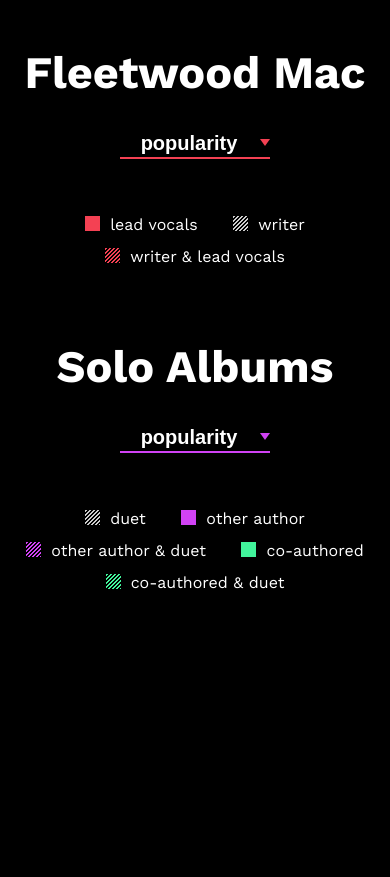
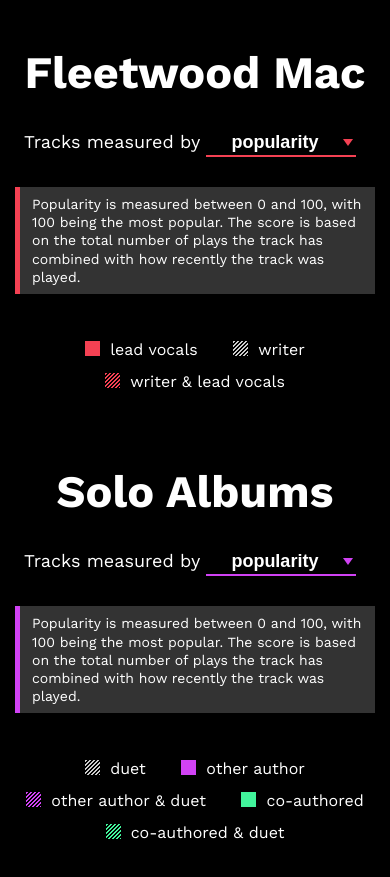
Before and after one commit to caseymm/stevie70, a website: page index.html in a window 390 px wide. Shown: the part 1960-2837 px from the top of the page. Before the commit the page ends 2589 px from the top, so only its background shows below. Drawn offline with nearby package versions, Linux system fonts and the light colour scheme; no server answers.

Commit message:
add descriptions for select boxes

```diff
--- a/index.html
+++ b/index.html
@@ -52,8 +52,14 @@
   </div>
   <div id="album-timeline"></div>
   <h2>Fleetwood Mac</h2>
-  <div class="info-container" id="fm-container">
-    <select class="song-stats" id="fm-sel"></select>
+  <div class="exp">
+    Tracks measured by
+    <div class="info-container" id="fm-container">
+      <select class="song-stats" id="fm-sel"></select>
+    </div>
+  </div>
+  <div class="stats-desc-holder">
+    <div class="stats-desc"></div>
   </div>
   <div id="fleetwood-legend">
     <div class="leg-vocals">lead vocals</div>
@@ -64,8 +70,14 @@
     <div class="chart-section"></div>
   </div>
   <h2>Solo Albums</h2>
-  <div class="info-container">
-    <select class="song-stats" id="stevie-sel"></select>
+  <div class="exp">
+    Tracks measured by
+    <div class="info-container">
+      <select class="song-stats" id="stevie-sel"></select>
+    </div>
+  </div>
+  <div class="stats-desc-holder">
+    <div class="stats-desc sn"></div>
   </div>
   <div id="stevie-legend">
     <div class="leg-duet">duet</div>
--- a/src/index.js
+++ b/src/index.js
@@ -47,6 +47,43 @@
  // 'loudness', 'speechiness', time_signature',
 let stats = ['danceability', 'duration', 'energy', 'popularity', 'tempo', 'valence'];
 
+let statsDesc = ['Danceability measures how suitable a track is for dancing and is scored based on the track\'s \
+tempo, rhythm stability, beat strength, and overall regularity. The score is measured between 0 and 1, \
+with 0 being the least danceable and 1 being the most danceable.',
+'Duration of the track',
+'Energy mesasures the intensity and activity of a track. It is valued from 0 to 1, with 0 representing \
+the least energetic and 1 the most.',
+'Popularity is measured between 0 and 100, with 100 being the most popular. The score is based on the total \
+number of plays the track has combined with how recently the track was played.',
+'The estimated tempo of the track in beats per minute (BPM).',
+'Valence measures the musical positivity of a track. It is scored from 0 to 1. Tracks with a lower valence \
+score are usually more negative (e.g. sad, depressed, angry), while tracks with a higher valence are usually \
+more positive (e.g. happy, cheerful, euphoric).'];
+
+// Danceability describes how suitable a track is for dancing based on a combination of musical elements
+// including tempo, rhythm stability, beat strength, and overall regularity. A value of 0.0 is least
+// danceable and 1.0 is most danceable.
+
+// The duration of the track in milliseconds.
+
+// Energy is a measure from 0.0 to 1.0 and represents a perceptual measure of intensity and activity.
+// Typically, energetic tracks feel fast, loud, and noisy. For example, death metal has high energy,
+// while a Bach prelude scores low on the scale. Perceptual features contributing to this attribute
+// include dynamic range, perceived loudness, timbre, onset rate, and general entropy
+
+// The popularity of a track is a value between 0 and 100, with 100 being the most popular.
+// The popularity is calculated by algorithm and is based, in the most part, on the total number
+// of plays the track has had and how recent those plays are.
+// Generally speaking, songs that are being played a lot now will have a higher popularity than
+// songs that were played a lot in the past.
+
+// The overall estimated tempo of a track in beats per minute (BPM). In musical terminology, tempo
+// is the speed or pace of a given piece and derives directly from the average beat duration.
+
+// A measure from 0.0 to 1.0 describing the musical positiveness conveyed by a track. Tracks with high
+// valence sound more positive (e.g. happy, cheerful, euphoric), while tracks with low valence sound
+// more negative (e.g. sad, depressed, angry).
+
 let selects = d3.selectAll('.song-stats');
 selects.selectAll('option')
       .data(stats)
@@ -55,10 +92,18 @@
       .html(d => { return d; });
 
 selects.property('value', attr);
+d3.selectAll('.stats-desc').html(() => {
+  let idx = stats.indexOf(attr);
+  return statsDesc[idx];
+});
 
 d3.select('#stevie-sel').on('change', d => {
   attr = d3.select('#stevie-sel').property('value');
   selects.property('value', attr);
+  d3.selectAll('.stats-desc').html(() => {
+    let idx = stats.indexOf(attr);
+    return statsDesc[idx];
+  });
   if(attr === 'duration'){
     attr = 'duration_ms';
   }
@@ -69,6 +114,10 @@
 d3.select('#fm-sel').on('change', d => {
   attr = d3.select('#fm-sel').property('value');
   selects.property('value', attr);
+  d3.selectAll('.stats-desc').html(() => {
+    let idx = stats.indexOf(attr);
+    return statsDesc[idx];
+  });
   if(attr === 'duration'){
     attr = 'duration_ms';
   }
--- a/src/sass/style.scss
+++ b/src/sass/style.scss
@@ -327,7 +327,8 @@
   margin: 20px auto;
   width: 150px;
   select{
-    width: 100%;
+    // width: 100%;
+    width: 150px;
   }
 }
 
@@ -349,12 +350,20 @@
   margin-bottom: 30px;
   cursor: pointer;
   padding: 3px 14px 3px 2px;
+  @media(max-width: 500px){
+    font-size: 18px;
+  }
   &#fm-sel{
     border-bottom-color: #f44153;
   }
 }
 
 .info-container{
+  display: inline;
+  width: 150px;
+  @media(max-width: 500px){
+    width: 138px;
+  }
   &::after{
     content: '';
     position: relative;
@@ -363,10 +372,35 @@
     border-left: 5px solid transparent;
     border-right: 5px solid transparent;
     border-top: 7px solid #d142f4;
-    top: -50px;
-    float: right;
+    top: 15px;
+    right: 13px;
   }
   &#fm-container::after{
     border-top-color: #f44153;
   }
 }
+
+.exp{
+  font-size: 20px;
+  text-align: center;
+  @media(max-width: 500px){
+    font-size: 18px;
+  }
+}
+
+.stats-desc-holder{
+  max-width: 500px;
+  margin: 0px auto 40px;
+  padding: 0 15px;
+}
+
+.stats-desc{
+  padding: 8px 12px;
+  background-color: rgba(255,255,255,.2);
+  font-size: 14px;
+  line-height: 1.3;
+  border-left: 5px solid #f44153;
+  &.sn{
+    border-color: #d142f4;
+  }
+}
```
Also changed, not shown: build/bundle.js, build/style.css.
